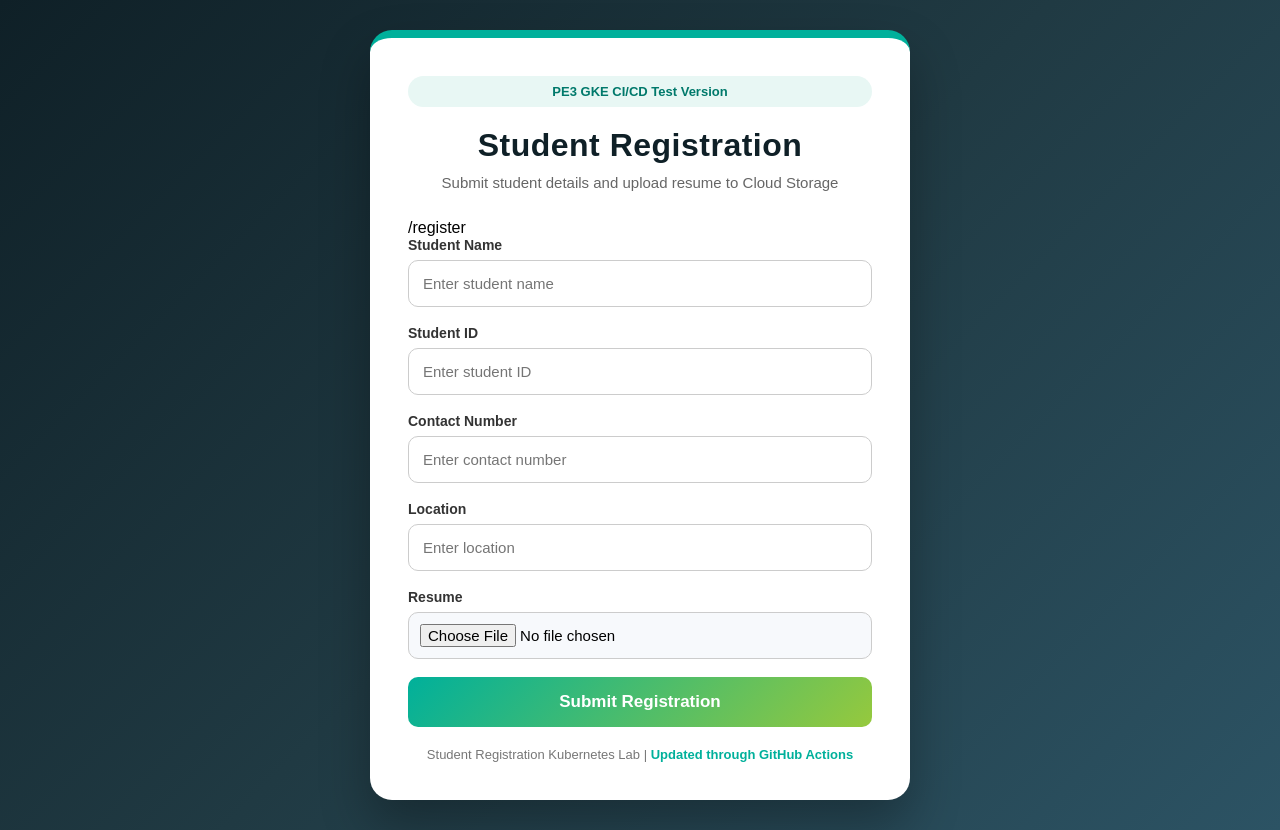
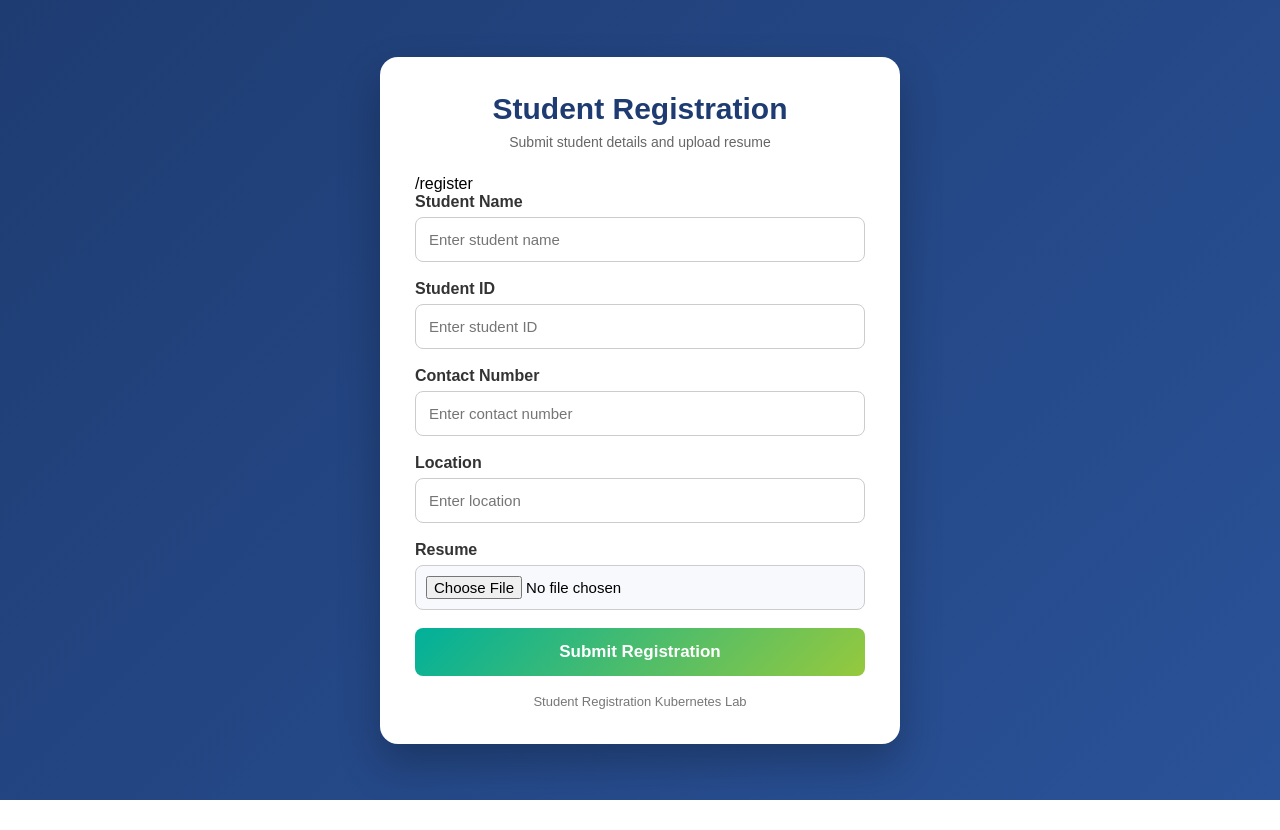
Before and after one commit to tkaturi7/student-registration, a website: page public/index.html in a window 1280 px wide. After the commit the page ends 800 px from the top, so only its background shows below. Drawn offline with Linux system fonts and the light colour scheme.

Commit message:
final changes

```diff
--- a/public/index.html
+++ b/public/index.html
@@ -3,7 +3,7 @@
 <head>
   <meta charset="UTF-8">
   <meta name="viewport" content="width=device-width, initial-scale=1.0">
-  <title>Student Registration - PE3 CI/CD Test</title>
+  <title>Student Registration</title>
 
   <style>
     * {
@@ -14,7 +14,7 @@
       margin: 0;
       min-height: 100vh;
       font-family: Arial, sans-serif;
-      background: linear-gradient(135deg, #0f2027, #203a43, #2c5364);
+      background: linear-gradient(135deg, #1e3c72, #2a5298);
       display: flex;
       justify-content: center;
       align-items: center;
@@ -22,102 +22,78 @@
     }
 
     .container {
-      width: 540px;
+      width: 520px;
       background: #ffffff;
-      border-radius: 22px;
-      padding: 38px;
-      box-shadow: 0 25px 50px rgba(0, 0, 0, 0.30);
-      border-top: 8px solid #00b09b;
-    }
-
-    .badge {
-      text-align: center;
-      background: #e8f7f4;
-      color: #00796b;
-      font-weight: bold;
-      padding: 8px 12px;
-      border-radius: 999px;
-      margin-bottom: 20px;
-      font-size: 13px;
+      border-radius: 18px;
+      padding: 35px;
+      box-shadow: 0 20px 40px rgba(0, 0, 0, 0.25);
     }
 
     .header {
       text-align: center;
-      margin-bottom: 28px;
+      margin-bottom: 25px;
     }
 
     .header h2 {
       margin: 0;
-      color: #0f2027;
-      font-size: 32px;
-      letter-spacing: 0.5px;
+      color: #1e3c72;
+      font-size: 30px;
     }
 
     .header p {
-      margin-top: 10px;
+      margin-top: 8px;
       color: #666666;
-      font-size: 15px;
+      font-size: 14px;
     }
 
     label {
       display: block;
       font-weight: bold;
       color: #333333;
-      margin-bottom: 7px;
-      font-size: 14px;
+      margin-bottom: 6px;
     }
 
     input {
       width: 100%;
-      padding: 14px;
+      padding: 13px;
       margin-bottom: 18px;
       border: 1px solid #cccccc;
-      border-radius: 10px;
+      border-radius: 8px;
       font-size: 15px;
       outline: none;
-      transition: 0.2s ease;
     }
 
     input:focus {
-      border-color: #00b09b;
-      box-shadow: 0 0 0 4px rgba(0, 176, 155, 0.15);
+      border-color: #2a5298;
+      box-shadow: 0 0 0 3px rgba(42, 82, 152, 0.15);
     }
 
     input[type="file"] {
-      padding: 11px;
+      padding: 10px;
       background: #f7f9fc;
-      cursor: pointer;
     }
 
     button {
       width: 100%;
-      padding: 15px;
+      padding: 14px;
       background: linear-gradient(135deg, #00b09b, #96c93d);
       color: white;
       border: none;
-      border-radius: 10px;
+      border-radius: 8px;
       cursor: pointer;
       font-size: 17px;
       font-weight: bold;
-      transition: 0.2s ease;
     }
 
     button:hover {
-      transform: translateY(-1px);
       background: linear-gradient(135deg, #009688, #7cb342);
-      box-shadow: 0 10px 20px rgba(0, 176, 155, 0.25);
     }
 
     .footer {
       text-align: center;
-      margin-top: 20px;
+      margin-top: 18px;
       font-size: 13px;
       color: #777777;
-    }
-
-    .footer span {
-      color: #00b09b;
-      font-weight: bold;
     }
   </style>
 </head>
@@ -125,67 +101,34 @@
 <body>
   <div class="container">
 
-    <div class="badge">
-      PE3 GKE CI/CD Test Version
-    </div>
-
     <div class="header">
       <h2>Student Registration</h2>
-      <p>Submit student details and upload resume to Cloud Storage</p>
+      <p>Submit student details and upload resume</p>
     </div>
 
     /register
 
-      <label for="student_name">Student Name</label>
-      <input
-        type="text"
-        id="student_name"
-        name="student_name"
-        placeholder="Enter student name"
-        required
-      >
+      <label>Student Name</label>
+      <input type="text" name="student_name" placeholder="Enter student name" required>
 
-      <label for="student_id">Student ID</label>
-      <input
-        type="text"
-        id="student_id"
-        name="student_id"
-        placeholder="Enter student ID"
-        required
-      >
+      <label>Student ID</label>
+      <input type="text" name="student_id" placeholder="Enter student ID" required>
 
-      <label for="contact_no">Contact Number</label>
-      <input
-        type="text"
-        id="contact_no"
-        name="contact_no"
-        placeholder="Enter contact number"
-        required
-      >
+      <label>Contact Number</label>
+      <input type="text" name="contact_no" placeholder="Enter contact number" required>
 
-      <label for="location">Location</label>
-      <input
-        type="text"
-        id="location"
-        name="location"
-        placeholder="Enter location"
-        required
-      >
+      <label>Location</label>
+      <input type="text" name="location" placeholder="Enter location" required>
 
-      <label for="resume">Resume</label>
-      <input
-        type="file"
-        id="resume"
-        name="resume"
-        required
-      >
+      <label>Resume</label>
+      <input type="file" name="resume" required>
 
       <button type="submit">Submit Registration</button>
 
     </form>
 
     <div class="footer">
-      Student Registration Kubernetes Lab | <span>Updated through GitHub Actions</span>
+      Student Registration Kubernetes Lab
     </div>
 
   </div>
```
